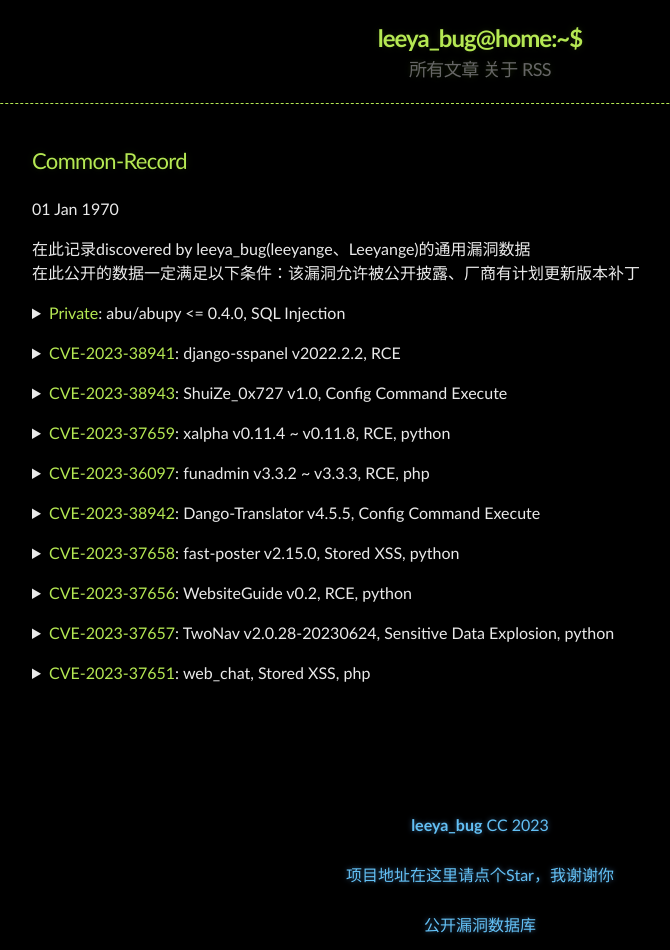
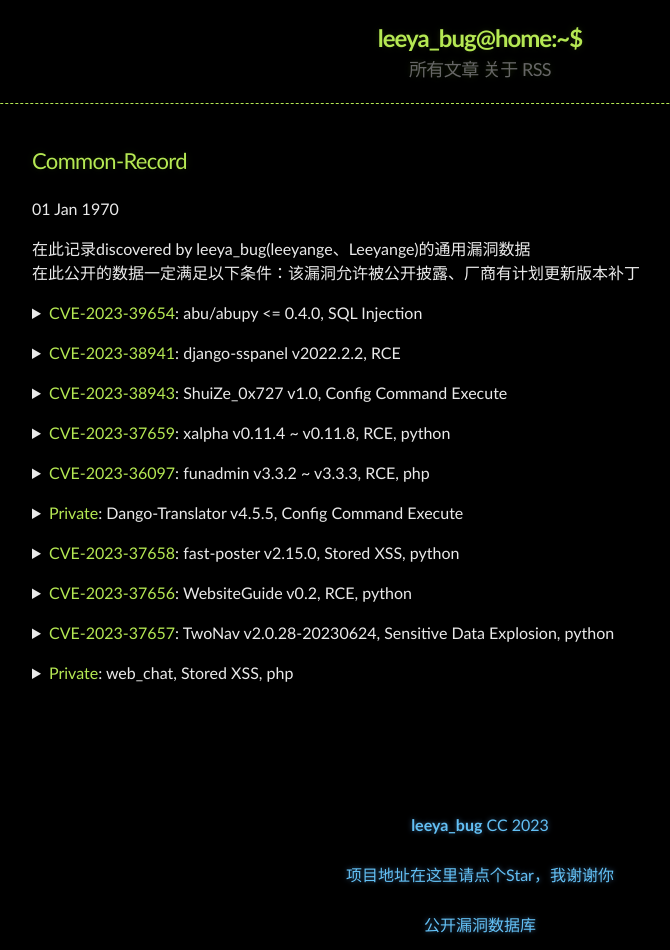
Before and after one commit to Leeyangee/leeyangee.github.io, a Jekyll site: the page built from _posts/1970-01-01-Common-Record.md, in a window 1280 px wide. Shown: the whole page, without its empty margins (160-830 px from the left). Built offline with Jekyll 4.4.1, drawn with Linux system fonts in a browser that asks for light colours.

Commit message:
Update 1970-01-01-Common-Record.md

```diff
--- a/_posts/1970-01-01-Common-Record.md
+++ b/_posts/1970-01-01-Common-Record.md
@@ -7,7 +7,7 @@ published: true
 在此公开的数据一定满足以下条件：该漏洞允许被公开披露、厂商有计划更新版本补丁
 
 <details>
-      <summary><font color="#b5e853">Private</font>: abu/abupy <= 0.4.0, SQL Injection</summary>
+      <summary><font color="#b5e853">CVE-2023-39654</font>: abu/abupy <= 0.4.0, SQL Injection</summary>
       <pre><code>
 <a>Private</a>
 仓库地址: <a id="rep">https://github.com/bbfamily/abu</a>
@@ -54,7 +54,7 @@ published: true
 </details><p></p>
 
 <details>
-      <summary><font color="#b5e853">CVE-2023-38942</font>: Dango-Translator v4.5.5, Config Command Execute</summary>
+      <summary><font color="#b5e853">Private</font>: Dango-Translator v4.5.5, Config Command Execute</summary>
       <pre><code>
 <a id="cve_addr">CVE-2023-38942</a>
 仓库地址: <a id="rep">https://github.com/PantsuDango/Dango-Translator</a>
@@ -91,7 +91,7 @@ published: true
 </details><p></p>
 
 <details>
-      <summary><font color="#b5e853">CVE-2023-37651</font>:  web_chat, Stored XSS, php</summary>
+      <summary><font color="#b5e853">Private</font>:  web_chat, Stored XSS, php</summary>
       <pre><code>
 <a id="cve_addr">CVE-2023-37651</a>
 仓库地址: <a id="rep">https://github.com/jacky-zeng/web_chat</a>
```
